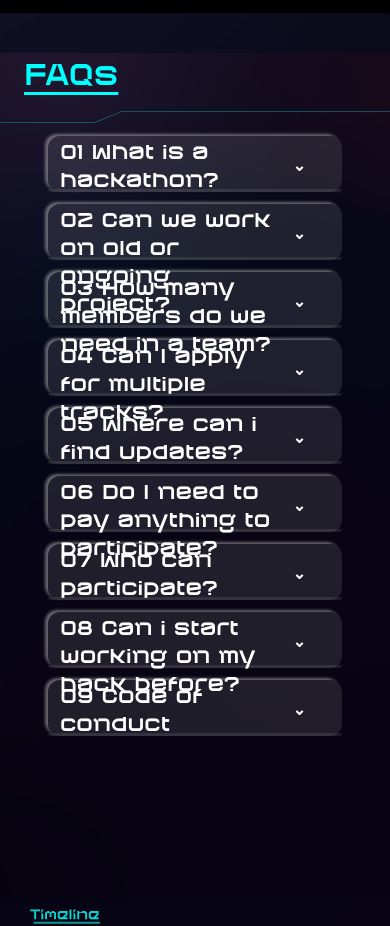
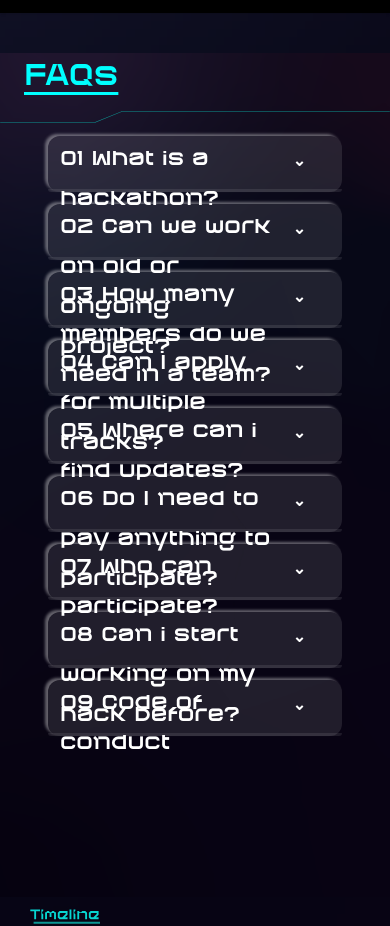
Before and after one commit to Hackodisha/Hackodisha2023, a Next.js app: page / in a window 390 px wide. Shown: the part 2720-3646 px from the top of the page. Built offline with nearby package versions, Linux system fonts and the light colour scheme; a web font is replaced by a local one.

Commit message:
Some minor bug fixed

```diff
--- a/src/components/FAQs/Accordion.css
+++ b/src/components/FAQs/Accordion.css
@@ -70,10 +70,9 @@
 
 }
 
-@media screen and (max-width:475px) {
+@media screen and (max-width:470px) {
     .answer{
         padding-top:3px;
-        font-size: 6px;
         line-height: 1.5;
         padding-left:2em;
         margin-right: 0em;
@@ -81,7 +80,7 @@
     }
         .answer.show {
             padding-top:3px;
-            font-size: 6px;
+            /* font-size: 6px; */
             line-height: 1.5;
             padding-left:2em;
             margin-right: 0em;
--- a/src/components/FAQs/Accordion.js
+++ b/src/components/FAQs/Accordion.js
@@ -25,13 +25,13 @@ function Accordion() {
           {data.map((item, i) => (
             <div key={i} className="item item-center ml-12 mr-12 mt-3  mb-3  bg-white/[0.1] shadow-[-3px_-2px_3px_0px_rgba(248,248,248,0.39)] rounded-[12px] ">
 
-              <div className="title pl-[0.75rem]  gap-5 isolate w-1488 h-12 max-[326px]:h-14 mr-6  bg-transparent shadow-[-3px_-2px_3px_0px_rgba(248,248,248,0)] rounded-[12px]   max-[512px]:pt-[8px] max-[512px]:mr-[6px] max-[512px]:pl-[10px]  max-[720px]:mr-[8px] flex justify-between flex-row pr-3 cursor-pointer"  onClick={() => toggle(i)}>
-              <p className="faq font-ele text-xl max-[512px]:leading-2 max-[720px]:text-[18px]  max-[512px]:text-[13px]   max-[424px]:text-[10px] max-[342px]:leading-6  max-[342px]:text-[6.2px] font-bold">
+              <div className="title pl-[0.75rem]  gap-5 isolate w-1488 h-12 max-[326px]:h-14 mr-6  bg-transparent shadow-[-3px_-2px_3px_0px_rgba(248,248,248,0)] rounded-[12px]   max-[512px]:pt-[8px] max-[512px]:mr-[6px] max-[512px]:pl-[10px]  max-[720px]:mr-[8px] flex justify-between flex-row pr-3 cursor-pointer max-[420px]:gap-0 max-[420px]:pr-[0] max-[400px]:h-[0]"  onClick={() => toggle(i)}>
+              <p className="faq font-ele text-xl leading-[2.5rem] max-[512px]:leading-2 max-[720px]:leading-[2.5rem] max-[635px]:leading-[0rem]  max-[512px]:text-[13px]   max-[424px]:text-[10px] max-[342px]:leading-6  max-[342px]:text-[6.2px] font-bold">
                   {"0" + item.id + " " + item.faq}
                 </p>
                 <span
                   className="cursor-pointer box-border
-                mt-[1em] max-[512px]:text-[13px]  max-[424px]:text-[10px] max-[342px]:text-[6.2px] font-bold"
+                mt-[0.7em] max-[512px]:text-[13px]  max-[424px]:text-[10px] max-[342px]:text-[6.2px] font-bold"
 
                 >
                   {show !== i ? "⌄" : "⌃"}
```
